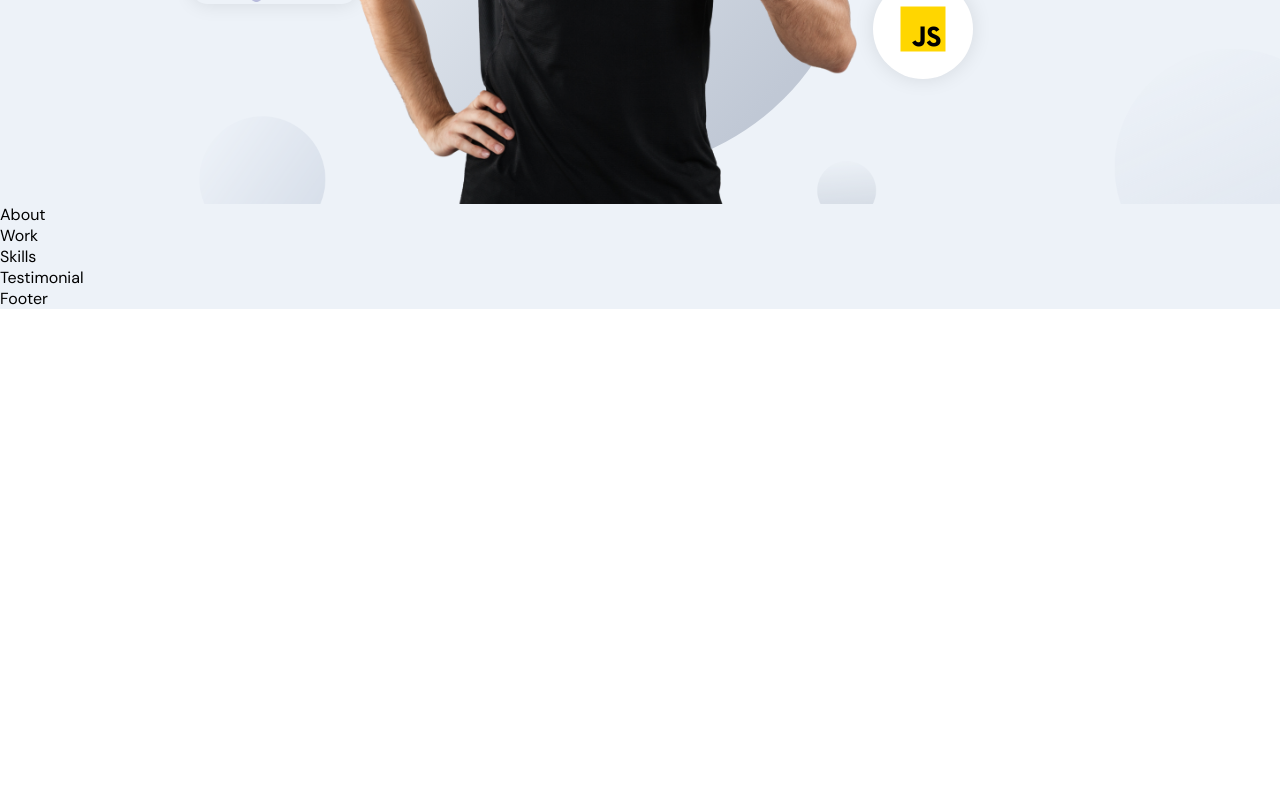
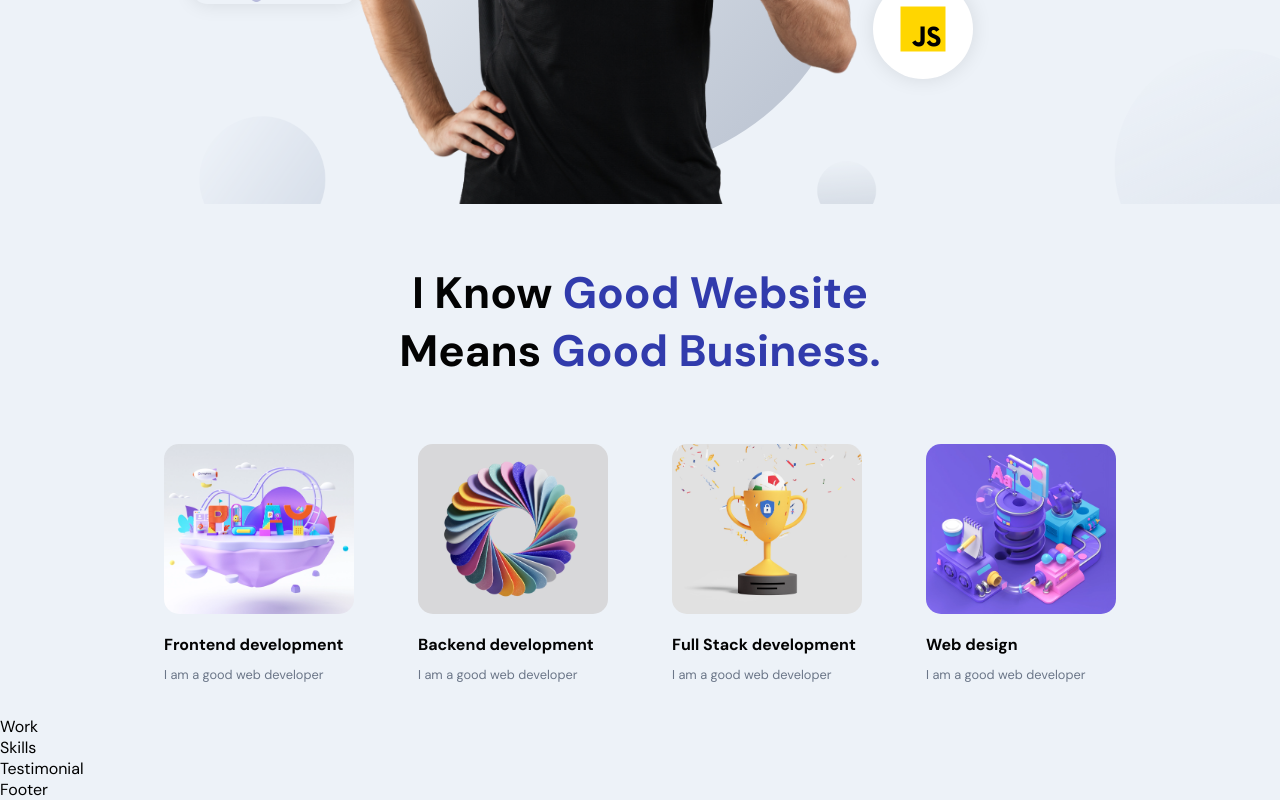
Before and after one commit to bibashrajthala/bibash-portfolio_react-sanity, a React (Create React App) app in the folder frontend_react/: page / in a window 1280 px wide. Shown: the part 519-1319 px from the top of the page. Before the commit the page ends 828 px from the top, so only its background shows below. Built offline with nearby package versions, Linux system fonts and the light colour scheme.

Commit message:
add about section

```diff
--- a/frontend_react/src/containers/About/About.jsx
+++ b/frontend_react/src/containers/About/About.jsx
@@ -1,9 +1,62 @@
 import React from "react";
+
+import images from "../../constants/images";
+import { motion } from "framer-motion";
 
 import "./About.scss";
 
+const abouts = [
+  {
+    title: "Frontend development",
+    description: "I am a good web developer",
+    imgUrl: images.about01,
+  },
+  {
+    title: "Backend development",
+    description: "I am a good web developer",
+    imgUrl: images.about02,
+  },
+  {
+    title: "Full Stack development",
+    description: "I am a good web developer",
+    imgUrl: images.about03,
+  },
+  {
+    title: "Web design",
+    description: "I am a good web developer",
+    imgUrl: images.about04,
+  },
+];
+
 const About = () => {
-  return <div>About</div>;
+  return (
+    <>
+      <h2 className="head-text app__about-heading">
+        I know <span>good website</span> <br />
+        means <span>good business.</span>
+      </h2>
+
+      <div className="app__profiles">
+        {abouts.map((about, index) => (
+          <motion.div
+            whileInView={{ opacity: 1 }}
+            whileHover={{ scale: [1, 1.1] }}
+            transition={{ duration: 0.5, type: "tween" }}
+            className="app__profile-item"
+            key={about.title + index}
+          >
+            <img src={about.imgUrl} alt={about.title} />
+            <h3 className="bold-text" style={{ marginTop: "20px" }}>
+              {about.title}
+            </h3>
+            <p className="p-text" style={{ marginTop: "10px" }}>
+              {about.description}
+            </p>
+          </motion.div>
+        ))}
+      </div>
+    </>
+  );
 };
 
 export default About;
--- a/frontend_react/src/containers/About/About.scss
+++ b/frontend_react/src/containers/About/About.scss
@@ -0,0 +1,45 @@
+// .app__about {
+//   flex: 1;
+//   width: 100%;
+//   flex-direction: column;
+// }
+
+.app__about-heading {
+  margin-top: 20px;
+  @media screen and (min-width: 1200px) {
+    margin-top: 60px;
+  }
+}
+
+.app__profiles {
+  display: flex;
+  justify-content: center;
+  align-items: flex-start;
+  flex-wrap: wrap;
+  margin-top: 2rem;
+}
+
+.app__profile-item {
+  width: 190px;
+  display: flex;
+  flex-direction: column;
+  justify-content: flex-start;
+  align-items: flex-start;
+  margin: 2rem;
+
+  img {
+    width: 100%;
+    height: 170px;
+    object-fit: cover;
+    border-radius: 15px;
+  }
+
+  @media screen and (min-width: 2000px) {
+    width: 370px;
+    margin: 2rem 4rem;
+
+    img {
+      height: 320px;
+    }
+  }
+}
```
